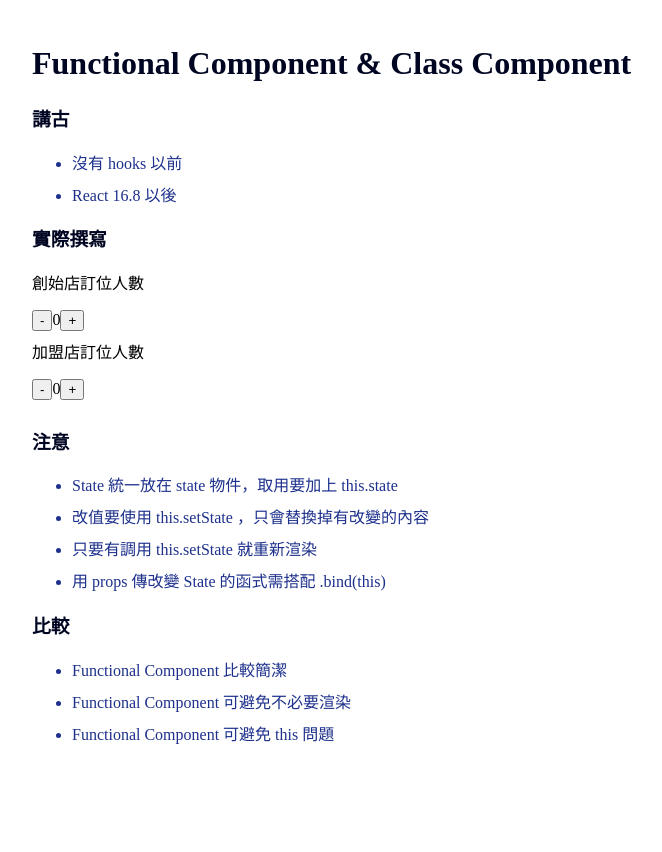
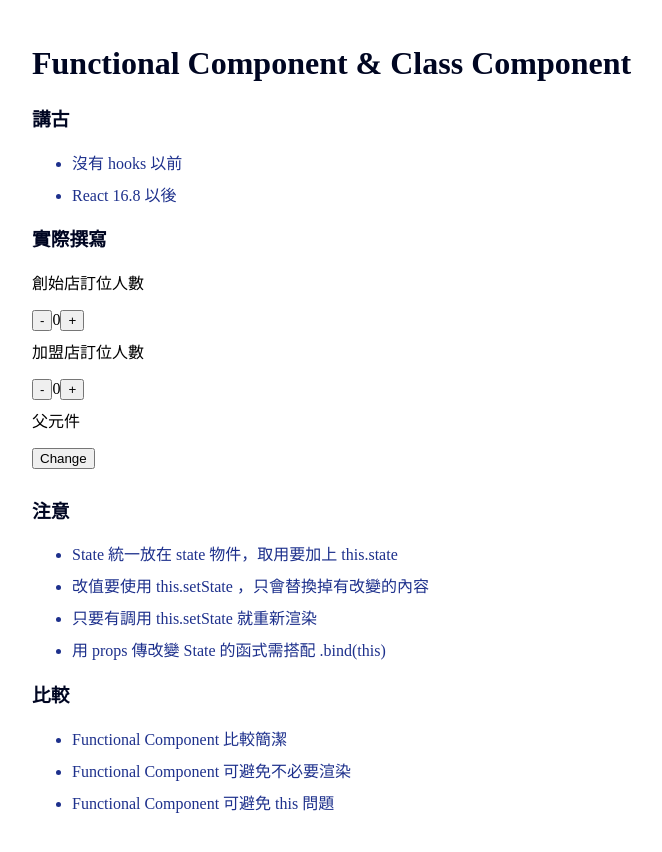
Before and after one commit to vvvvvvii/Ironman, a React (Create React App) app: page / in a window 1280 px wide. Shown: the whole page, without its empty margins (24-686 px from the left). Before the commit the page ends 800 px from the top, so only its background shows below. Built offline with nearby package versions, Linux system fonts and the light colour scheme.

Commit message:
課程結束

```diff
--- a/src/components/Booking2.js
+++ b/src/components/Booking2.js
@@ -1,21 +1,43 @@
-import { useState } from 'react';
-
-const Booking2 = () => {
-  const [num, setNum] = useState(0)
-  const handleNum = (type) =>{
+import React, { Component } from 'react'
+import Child from './Child'
+export class Booking2 extends Component {
+  state = {
+    num: 0,
+    data: "父元件",
+  }
+  handleNum(type){
     if(type=== 'minus'){
-      setNum(num-1)
+      this.setState({
+        ...this.state,
+        num: 0
+      })
     }else{
-      setNum(num+1)
+      this.setState({
+        ...this.state,
+        num: this.state.num+1
+      })
     }
   }
-  return (
-    <div>
-      <p>加盟店訂位人數</p>
-      <button onClick={()=>handleNum('minus')}>-</button>
-        {num}
-      <button onClick={()=>handleNum('plus')}>+</button>
-    </div>
-  );
-};
-export default Booking2;
+  handleData(childData){
+    this.setState({
+      ...this.state,
+      data: childData
+    })
+  }
+  // componentDidUpdate(){
+  //   console.log('re render')
+  // }
+  render() {
+    return (
+      <div>
+        <p>加盟店訂位人數</p>
+        <button onClick={()=>this.handleNum('minus')}>-</button>
+        {this.state.num}
+        <button onClick={()=>this.handleNum('plus')}>+</button>
+        <Child data={this.state.data} handleData={this.handleData.bind(this)}></Child>
+      </div>
+    )
+  }
+}
+
+export default Booking2
--- /dev/null
+++ b/src/components/Child.js
@@ -0,0 +1,14 @@
+import React, { Component } from 'react'
+
+export class Child extends Component {
+  render() {
+    return (
+      <div>
+        <p>{this.props.data}</p>
+        <button onClick={()=>this.props.handleData("子元件")}>Change</button>
+      </div>
+    )
+  }
+}
+
+export default Child
```
Also changed, not shown: src/components/Booking.js (+0 -17 lines).
